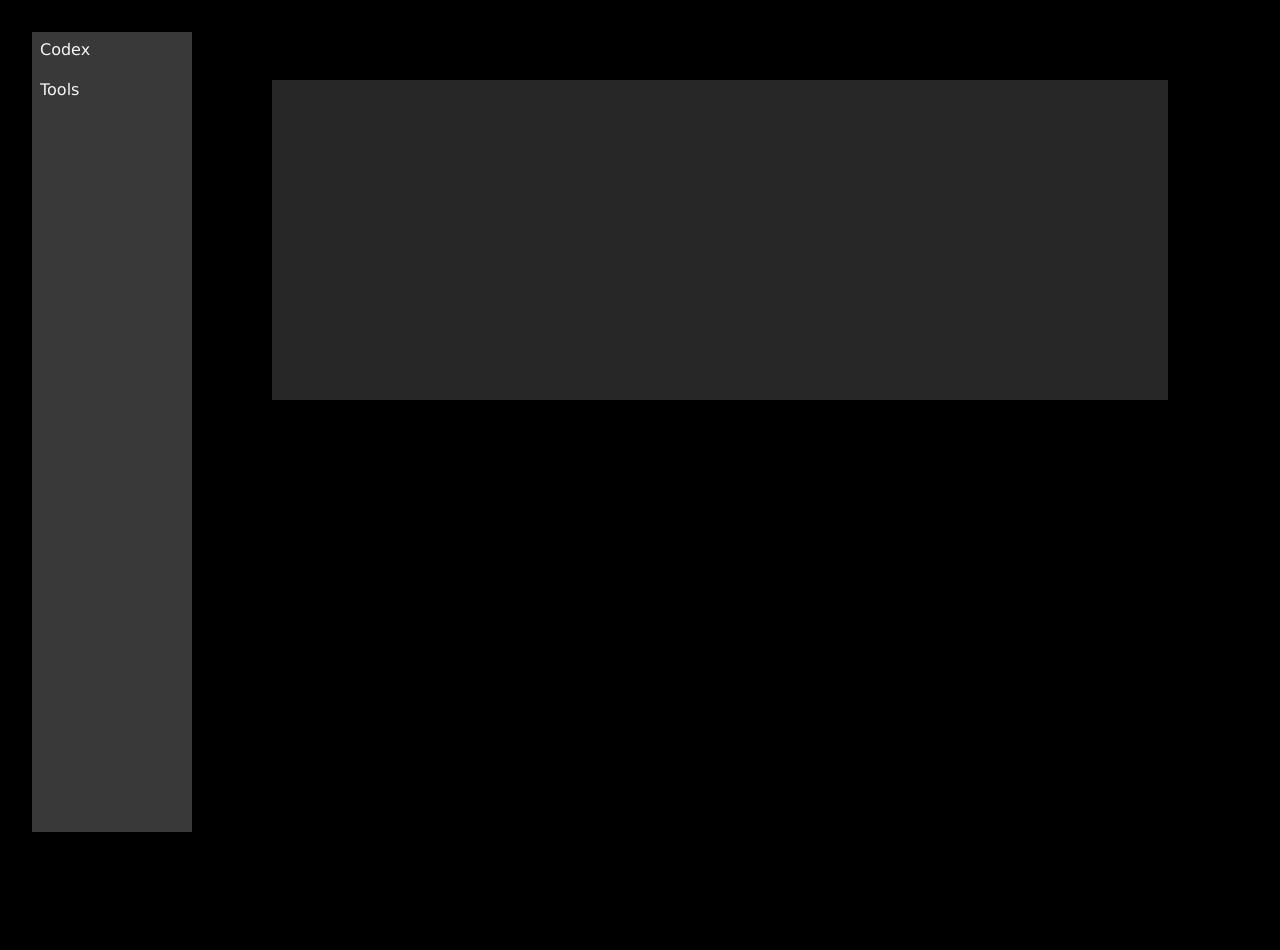
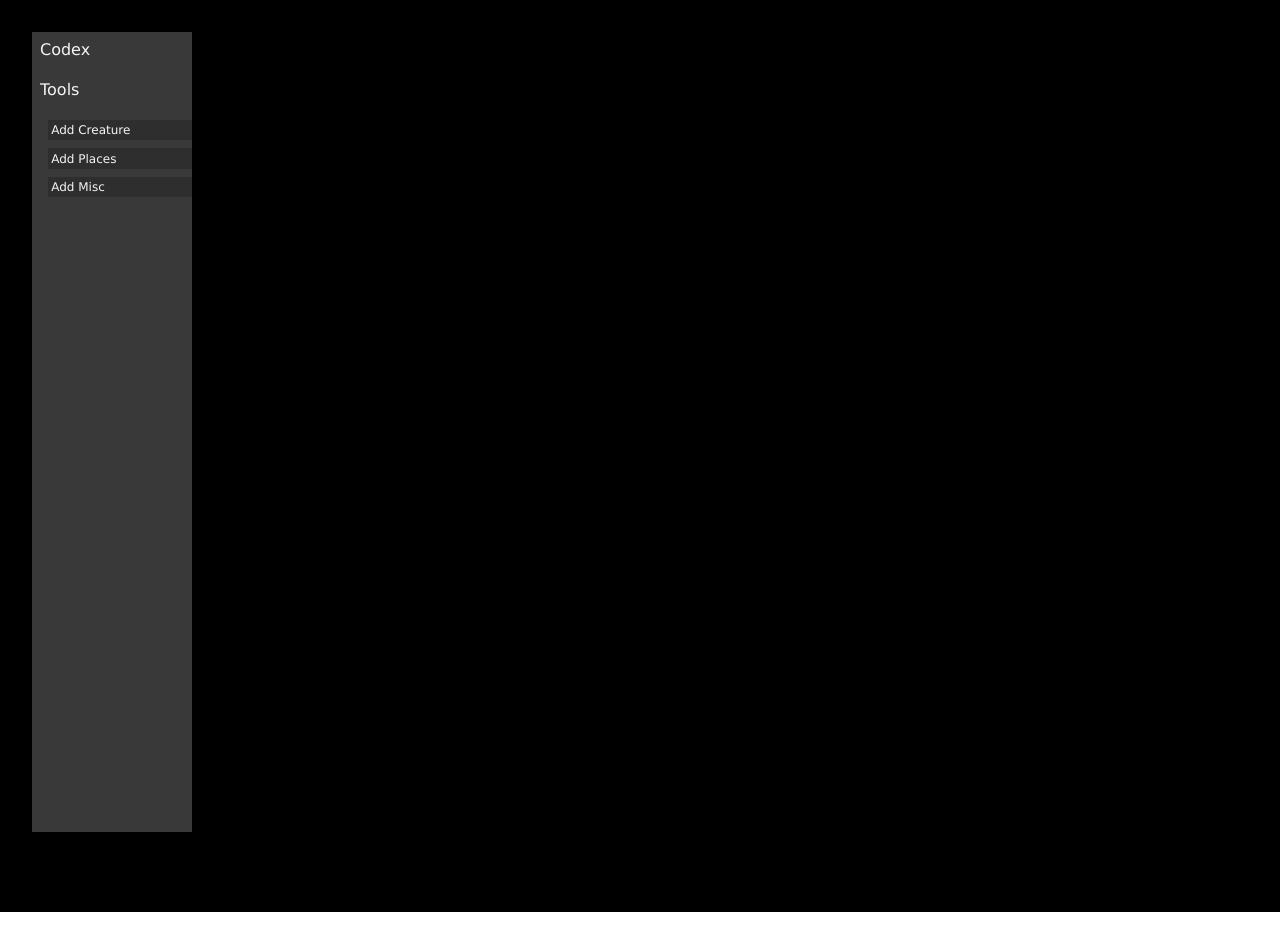
Before and after one commit to dnlstronge/monsters-db, a React (Create React App) app: page / in a window 1280 px wide. Both pictures are taken after a click on the element "Tools". Shown: the top 950 px of the page. After the commit the page ends 912 px from the top, so only its background shows below. Built offline with nearby package versions, Linux system fonts and the light colour scheme.

Commit message:
[x] - replicate on click functionality

```diff
--- a/src/App.module.css
+++ b/src/App.module.css
@@ -8,7 +8,7 @@
 .panel {
     margin-left: 15rem;
     margin-top: 3rem;
-    height: 20rem;
+    height: auto;
     background: rgb(39, 39, 39);
     color: white;
     width: 70%;
--- a/src/Components/Nav/Navbar.module.css
+++ b/src/Components/Nav/Navbar.module.css
@@ -11,6 +11,7 @@
     margin: 0.5rem;
     height: 2rem;
     width: 6rem;
+    cursor: pointer
 }
 .tools {
     margin: 0.5rem;
--- a/src/Components/Nav/Navbar.tsx
+++ b/src/Components/Nav/Navbar.tsx
@@ -6,20 +6,28 @@ import { navBarProps } from "../../Models/types"
 
 
 const Navbar: React.FC<navBarProps> = (props) => {
+    /* CODEX */
     const [expand, setExpand] = useState(false)
-    const [expandTools, setExpandTools] = useState(false)
     const [showCreaturesAZ, setShowCreatures] = useState(false)
     const [showPlaceAZ, setShowPlaceAZ] = useState(false)
     const [showMiscAZ, setShowMiscAZ] = useState(false)
 
+    /* TOOLS  */
+    const [expandTools, setExpandTools] = useState(false)
+    const [showAddCreature, setShowAddCreatures] = useState(false)
+    const [showAddPlaces, setShowAddPlaces] = useState(false)
+    const [showAddMisc, setShowAddMisc] = useState(false)
 
     /* conditional styles */
 
     const creaturesStyle = showCreaturesAZ ? classes.sectionActive : classes.sectionNotActive
     const placeStyle = showPlaceAZ ? classes.sectionActive : classes.sectionNotActive
     const miscStyle = showMiscAZ ? classes.sectionActive : classes.sectionNotActive
+    const addCreaturesStyle = showAddCreature ? classes.sectionActive: classes.sectionNotActive
+    const addPlacesStyle = showAddPlaces ? classes.sectionActive: classes.sectionNotActive
+    const addMiscStyle = showAddMisc ? classes.sectionActive: classes.sectionNotActive
 
-    /* handlers */
+    /* handlers  - section one */
 
     const handleExpandCodex = () => {
         setExpand(!expand)
@@ -45,8 +53,29 @@ const Navbar: React.FC<navBarProps> = (props) => {
         setShowPlaceAZ(false)
     }
 
+
+ /* handlers  - section two */
     const handleExpandTools = () => {
         setExpandTools(!expandTools)
+    }
+
+    const handleShowAddCreature = () => {
+        setExpandTools(true)
+        setShowAddCreatures(true)
+        setShowAddPlaces(false)
+        setShowAddMisc(false)
+    }
+    const handleShowAddPlaces = () => {
+        setExpandTools(true)
+        setShowAddCreatures(false)
+        setShowAddPlaces(true)
+        setShowAddMisc(false)
+    }
+    const handleShowAddMisc = () => {
+        setExpandTools(true)
+        setShowAddCreatures(false)
+        setShowAddPlaces(false)
+        setShowAddMisc(true)
     }
 
     return (
@@ -59,14 +88,15 @@ const Navbar: React.FC<navBarProps> = (props) => {
                     <div onClick={handleShowPlaces}className={placeStyle}>Places A-Z</div>}
             {expand &&
                     <div onClick={handleShowMisc} className={miscStyle}>Misc A-Z</div>}
+
             {/* tools and drop */}
             <div onClick={handleExpandTools} className={classes.codex}>Tools </div>
-            {expand &&
-                    <div onClick={handleShowAddCreature} className={creaturesStyle}>Add Creature </div>}
-            {expand &&
-                    <div onClick={handleShowPlaces}className={placeStyle}>Add Places</div>}
-            {expand &&
-                    <div onClick={handleShowMisc} className={miscStyle}>Add Misc</div>}
+            {expandTools &&
+                    <div onClick={handleShowAddCreature} className={addCreaturesStyle}>Add Creature </div>}
+            {expandTools&&
+                    <div onClick={handleShowAddPlaces}className={addPlacesStyle}>Add Places</div>}
+            {expandTools &&
+                    <div onClick={handleShowAddMisc} className={addMiscStyle}>Add Misc</div>}
 
 
         </nav>
--- a/src/Components/Pages/CreaturesAZ/CreatureCard.module.css
+++ b/src/Components/Pages/CreaturesAZ/CreatureCard.module.css
@@ -1,13 +1,14 @@
 .container {
     height: auto;
     width: 70%;
-    background-color: aliceblue;
+    background-color: black;
     border: 5px solid grey;
     margin-left: 2rem;
+    padding: 1rem;
 }
 
 .heading {
-    color: black;
+    color: white;
     margin: 1rem;
 }
 .image {
--- a/src/Models/types.ts
+++ b/src/Models/types.ts
@@ -1,5 +1,6 @@
 type navBarProps = {
     creaturesAZ: () => void
+    tools: () => void
 }
 
 type creatureCardProps = {
```
